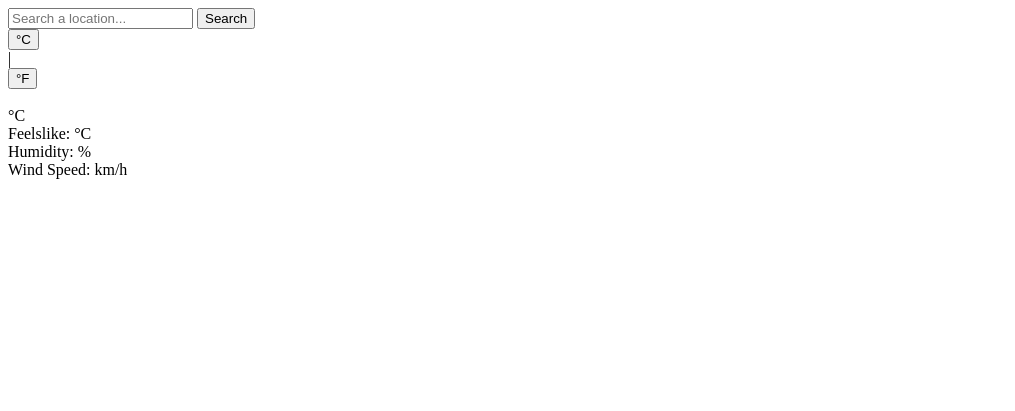
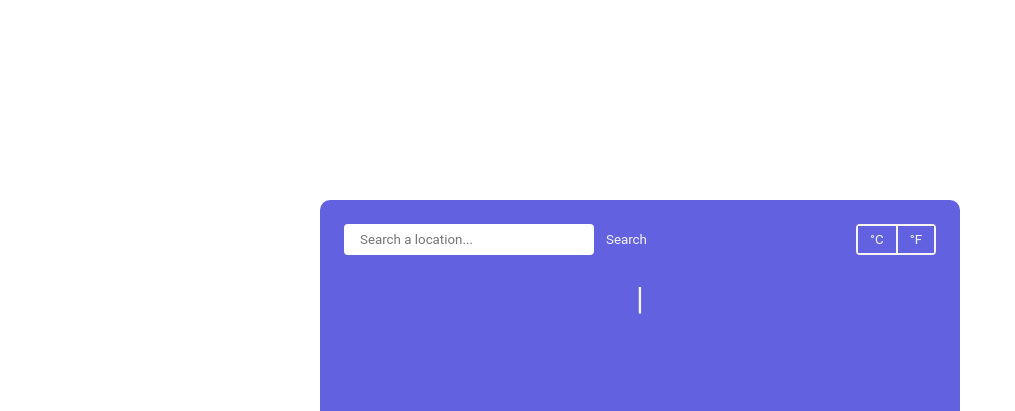
Before and after one commit to rdrg-ferreira/weather-app, a website built with webpack: page src/main.html in a window 1280 px wide. Shown: the top 411 px of the page, without its empty margins (0-1015 px from the left). Built offline with nearby package versions, Linux system fonts and the light colour scheme; no server answers.

Commit message:
added style and fixed a few issues

```diff
--- a/src/index.js
+++ b/src/index.js
@@ -20,7 +20,6 @@ function createApp() {
             feelslike: data.currentConditions.feelslike,
             humidity: data.currentConditions.humidity,
             windspeed: data.currentConditions.windspeed,
-            conditions: data.currentConditions.conditions,
             datetime: data.currentConditions.datetime
         }
     }
@@ -65,10 +64,6 @@ const screen = (function () {
     }
 
     const updateDisplay = (data) => {
-        // icon
-        const icon = document.querySelector("#icon");
-        // TODO add src and alt
-
         // temp
         const temp = document.querySelector("#temp > .value");
         if (currentMetric === "F") data.temp = data.temp * (9/5) + 32;
@@ -84,6 +79,7 @@ const screen = (function () {
 
         // feelslike
         const feelslike = document.querySelector("#feelslike > .value");
+        if (currentMetric === "F") data.feelslike = data.feelslike * (9/5) + 32;
         feelslike.textContent = data.feelslike;
 
         // humidity
--- a/src/main.html
+++ b/src/main.html
@@ -7,29 +7,29 @@
     <link rel="stylesheet" href="./styles.css">
     <script src="./index.js" defer></script>
 </head>
-<body class="relative">
-    <div class="flex flex-column absolute">
-        <div>
+<body class="flex item-center">
+    <div class="flex flex-column">
+        <div class="flex space-between">
             <form action="" method="get">
                 <input type="text" name="location" id="location-input" required placeholder="Search a location...">
                 <input type="submit" value="Search">
             </form>
-            <div id="change-temp-metric" class="flex">
+            <div id="change-temp-metric" class="flex item-center">
                 <button>°C</button>
-                <div class="separator">|</div>
                 <button>°F</button>
             </div>
         </div>
-        <main class="flex invisible">
-            <div class="left flex flex-column">
-                <img src="#" alt="" id="icon">
+        <main class="flex flex-column">
+            <div class="flex title item-center">
+                <span id="address"></span>
+                <span>|</span>
+                <span id="time"></span>
+            </div>
+            <div class="flex item-center" style="flex-grow: 1;">
+                <div class="left flex item-center">
                     <div id="temp" class="temp">
                         <span class="value"></span>
                         <span class="metric">°C</span>
-                </div>
-                <div id="info flex">
-                    <span id="address"></span>
-                    <span id="time"></span>
                     </div>
                 </div>
                 <div class="right flex flex-column">
@@ -49,6 +49,7 @@
                         <span class="metric">km/h</span>
                     </div>
                 </div>
+            </div>
         </main>
     </div>
 </body>
--- a/src/styles.css
+++ b/src/styles.css
@@ -0,0 +1,118 @@
+:root {
+    --primary-color: rgb(98, 98, 224);
+    --text-color: rgb(248, 244, 244);
+}
+
+* {
+    padding: 0;
+    margin: 0;
+    box-sizing: border-box;
+    font-family: 'Roboto', sans-serif;
+}
+
+html, body {
+    height: 100%;
+}
+
+body {
+    min-height: 500px;
+    color: var(--text-color);
+}
+
+.flex {
+    display: flex;
+}
+
+.flex-column {
+    flex-direction: column;
+}
+
+.item-center {
+    justify-content: center;
+    align-items: center;
+}
+
+.space-between {
+    justify-content: space-between;
+}
+
+.invisible {
+    display: none;
+}
+
+body > div {
+    width: 50%;
+    height: 400px;
+    background-color: var(--primary-color);
+    border-radius: 10px;
+    padding: 24px;
+    gap: 12px;
+}
+
+#location-input {
+    padding: 8px 16px;
+    border-radius: 4px;
+    border: none;
+    width: 250px;
+}
+
+form > input[type="submit"] {
+    border: none;
+    border-radius: 4px;
+    background-color: var(--primary-color);
+    padding: 8px;
+    color: var(--text-color);
+}
+
+form > input[type="submit"]:hover, #change-temp-metric > button:hover {
+    filter: brightness(0.9);
+}
+
+#change-temp-metric {
+    border: 2px solid var(--text-color);
+    border-radius: 4px;
+    width: 80px;
+    gap: 2px;
+    background-color: var(--text-color);
+}
+
+#change-temp-metric > button {
+    border: none;
+    background-color: var(--primary-color);
+    flex-grow: 1;
+    height: 100%;
+    color: var(--text-color);
+}
+
+main {
+    margin-top: 12px;
+    flex-grow: 1;
+    gap: 12px;
+}
+
+.left, .right {
+    gap: 4px;
+    flex-grow: 1;
+}
+
+.right {
+    justify-content: center;
+    align-items: start;
+}
+
+#icon {
+    height: 100px;
+}
+
+#temp {
+    font-size: 3rem;
+}
+
+.left > *, .right > * {
+    font-size: 1.2rem;
+}
+
+.title {
+    font-size: 2rem;
+    gap: 12px;
+}
```
Lines whose indentation alone changed are shown as unchanged.
